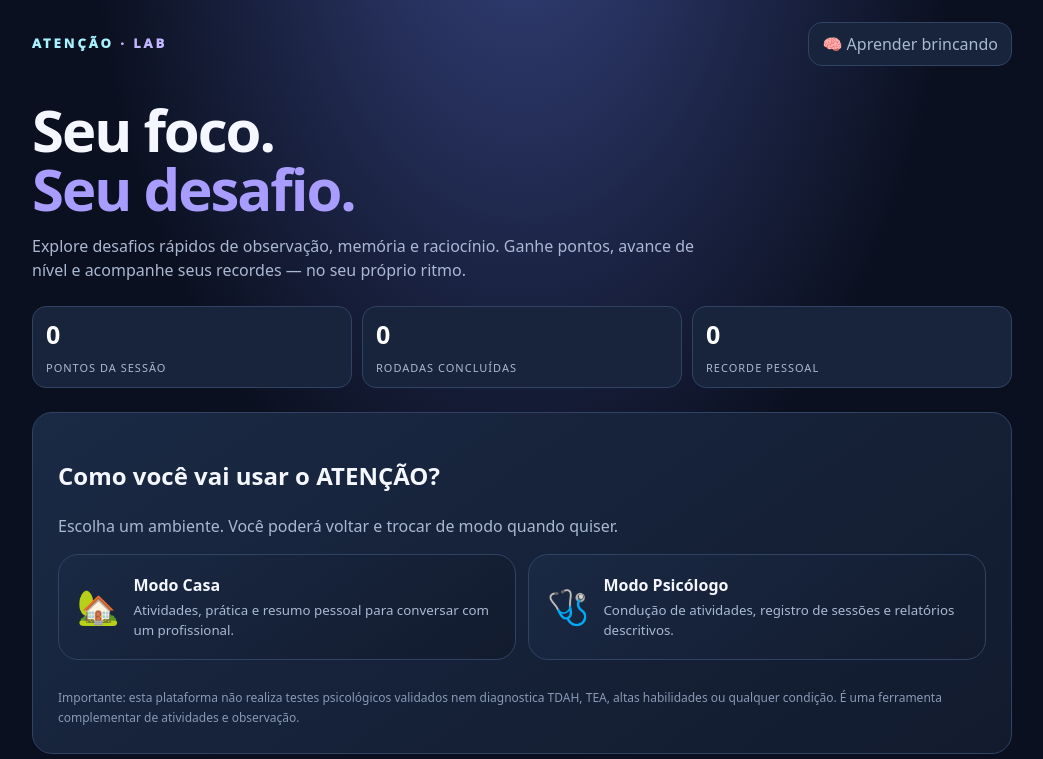
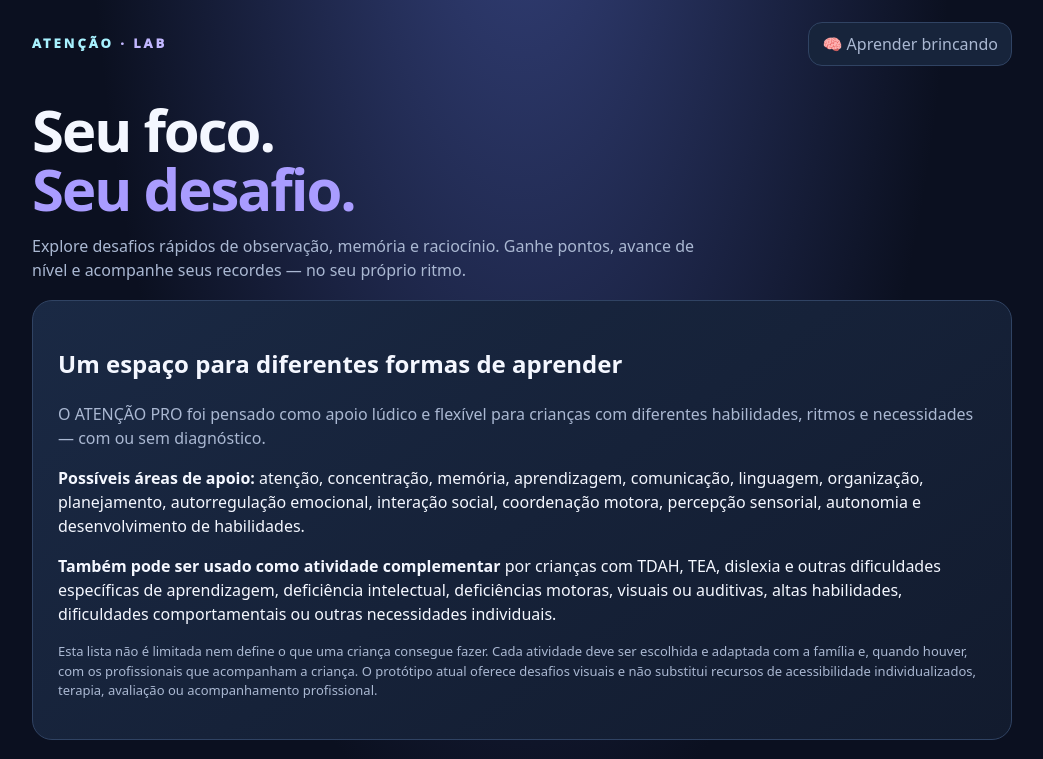
Before and after one commit to pietro123456-lab/Aten-o-, a plain HTML site: page index.html in a window 1280 px wide. Shown: the top 759 px of the page, without its empty margins (118-1161 px from the left). Drawn offline with Linux system fonts and the light colour scheme.

Commit message:
Ampliar proposta inclusiva do ATENÇÃO PRO

```diff
--- a/index.html
+++ b/index.html
@@ -15,6 +15,13 @@
 <header class="top"><div class="brand">ATENÇÃO <span>· LAB</span></div><div class="tag">🧠 Aprender brincando</div></header>
 <h1>Seu foco.<br><em>Seu desafio.</em></h1>
 <p class="lead">Explore desafios rápidos de observação, memória e raciocínio. Ganhe pontos, avance de nível e acompanhe seus recordes — no seu próprio ritmo.</p>
+<section class="panel" aria-labelledby="inclusao-title">
+  <h2 id="inclusao-title">Um espaço para diferentes formas de aprender</h2>
+  <p class="muted">O ATENÇÃO PRO foi pensado como apoio lúdico e flexível para crianças com diferentes habilidades, ritmos e necessidades — com ou sem diagnóstico.</p>
+  <p><b>Possíveis áreas de apoio:</b> atenção, concentração, memória, aprendizagem, comunicação, linguagem, organização, planejamento, autorregulação emocional, interação social, coordenação motora, percepção sensorial, autonomia e desenvolvimento de habilidades.</p>
+  <p><b>Também pode ser usado como atividade complementar</b> por crianças com TDAH, TEA, dislexia e outras dificuldades específicas de aprendizagem, deficiência intelectual, deficiências motoras, visuais ou auditivas, altas habilidades, dificuldades comportamentais ou outras necessidades individuais.</p>
+  <p class="tiny">Esta lista não é limitada nem define o que uma criança consegue fazer. Cada atividade deve ser escolhida e adaptada com a família e, quando houver, com os profissionais que acompanham a criança. O protótipo atual oferece desafios visuais e não substitui recursos de acessibilidade individualizados, terapia, avaliação ou acompanhamento profissional.</p>
+</section>
 <section class="stats" aria-label="Estatísticas da sessão"><div class="stat"><b id="score">0</b><small>Pontos da sessão</small></div><div class="stat"><b id="rounds">0</b><small>Rodadas concluídas</small></div><div class="stat"><b id="best">0</b><small>Recorde pessoal</small></div></section>
 
 <section id="portal" class="panel">
```
